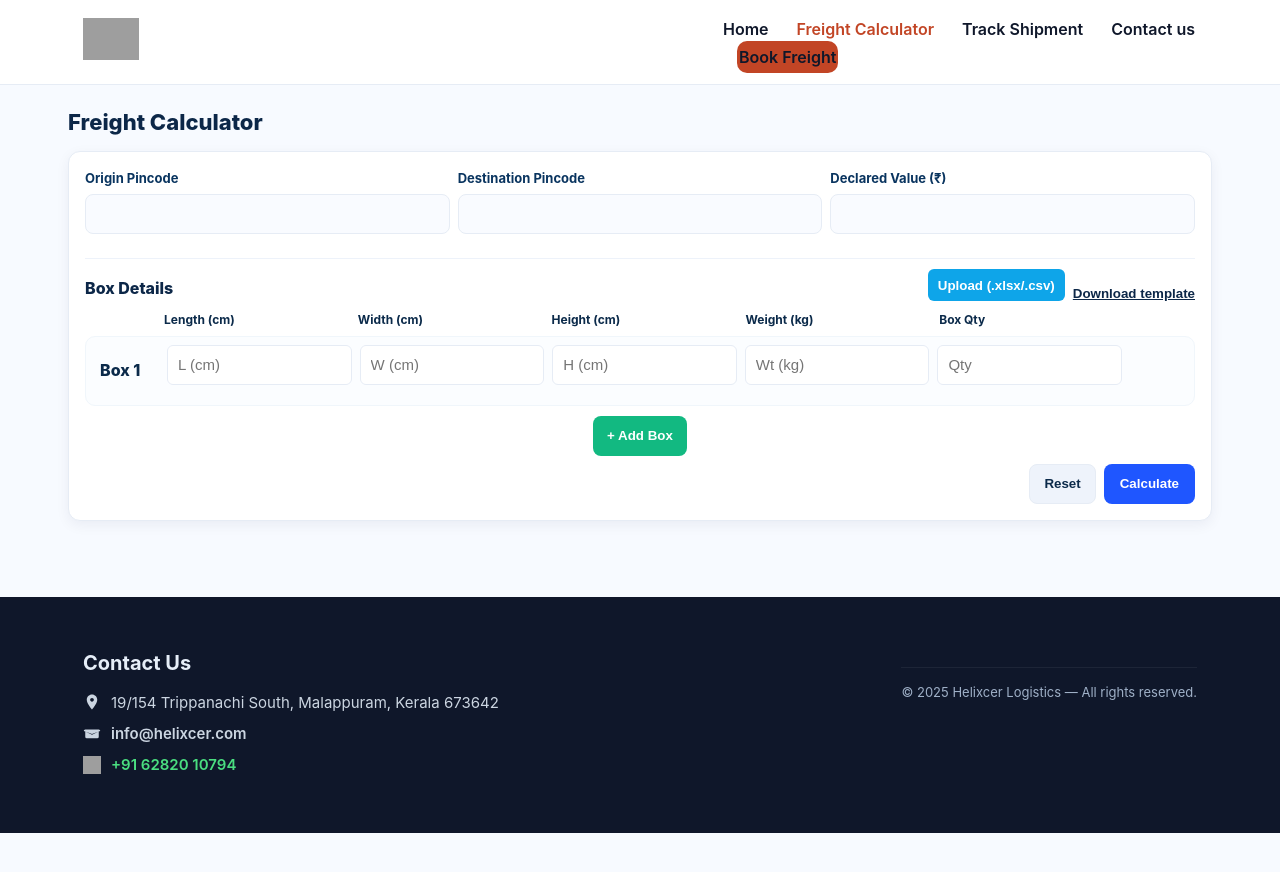
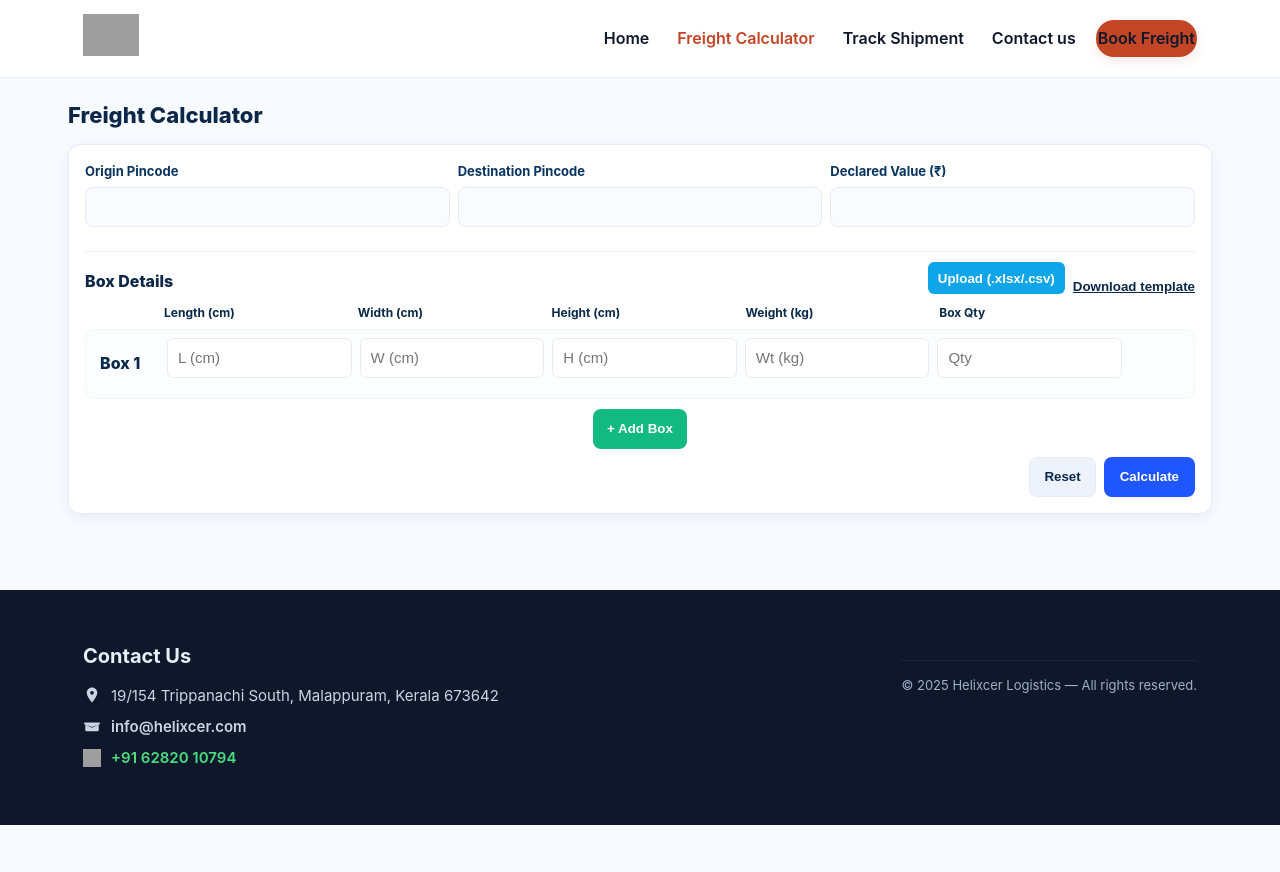
Before and after one commit to nisaran/helixcer-logistics, a Jekyll site: the page built from calculator/index.html, in a window 1280 px wide. Shown: the top 872 px of the page. Built offline with Jekyll 4.4.1, drawn with Linux system fonts in a browser that asks for light colours; grey boxes are pictures that could not be loaded.

Commit message:
Update style.css

```diff
--- a/assets/css/style.css
+++ b/assets/css/style.css
@@ -2,6 +2,7 @@
    FULL SITE CSS - Helixcer Logistics
    - Active color: #C24525
    - Unified header/footer, responsive menu, hamburger -> X
+   - Book Freight button included + fixed alignment
 ========================================================= */
 
 /* -----------------------
@@ -89,7 +90,7 @@ header.site-header{
   border-bottom:1px solid var(--border);
   position:sticky;
   top:0;
-  z-index:9999;
+  z-index:99999;
 }
 
 .header-wrap{
@@ -105,6 +106,12 @@ header.site-header{
 .logo img{height:42px}
 
 /* NAV styles */
+nav.nav{
+  display:flex;
+  align-items:center;
+  gap:18px;
+}
+
 nav.nav ul{
   display:flex;
   gap:24px;
@@ -114,33 +121,50 @@ nav.nav ul{
   padding:0;
 }
 
+nav.nav ul li{
+  display:inline-block;
+  white-space:nowrap;
+}
+
 nav.nav a{
-  color:var(--text);
+  color:var(--text) !important;
   font-weight:600;
-  text-decoration:none;
-  position:relative;
+  text-decoration:none !important;
   padding:6px 2px;
   transition: color .25s ease;
 }
 
-/* ACTIVE color only (no underline) */
 nav.nav a.active{
   color:var(--accent) !important;
 }
 
-/* Hover uses brand color too */
 nav.nav a:hover{
   color:var(--accent) !important;
 }
 
-/* Remove the underline pseudo-element entirely (if present earlier) */
-nav.nav a::after{content:none}
+/* -----------------------
+   BOOK FREIGHT BUTTON
+------------------------*/
+.book-btn{
+  background:var(--accent);
+  color:#fff !important;
+  padding:10px 16px;
+  border-radius:18px;
+  font-weight:700;
+  text-decoration:none !important;
+  margin-left:auto;
+  white-space:nowrap;
+  box-shadow:0 4px 12px rgba(194,69,37,0.12);
+  transition:background .25s ease, transform .2s ease;
+}
 
-/* Ensure nav links have adequate tap area */
-nav.nav a{line-height:1.2}
+.book-btn:hover{
+  background:var(--accent-dark);
+  transform:translateY(-1px);
+}
 
 /* -----------------------
-   HAMBURGER + MOBILE MENU
+   HAMBURGER + MOBILE
 ------------------------*/
 .hamburger{
   display:none;
@@ -156,29 +180,28 @@ nav.nav a{line-height:1.2}
   cursor:pointer;
 }
 
-/* bars (use brand color) */
 .hamburger .bar{
   width:26px;
   height:3px;
   background:var(--accent);
   border-radius:3px;
   position:absolute;
-  transition: transform .35s ease, opacity .25s ease, background .25s ease;
+  transition: transform .35s ease, opacity .25s ease;
 }
 
 .hamburger .top{transform:translateY(-8px)}
 .hamburger .middle{transform:translateY(0)}
 .hamburger .bottom{transform:translateY(8px)}
 
-/* When menu open -> morph to X */
 body.show-menu .hamburger .top{transform:translateY(0) rotate(45deg)}
 body.show-menu .hamburger .middle{opacity:0}
 body.show-menu .hamburger .bottom{transform:translateY(0) rotate(-45deg)}
 
-/* Mobile dropdown */
 @media (max-width:820px){
   .hamburger{display:flex}
   nav.nav{
+    flex-direction:column;
+    align-items:flex-start;
     display:none;
     position:absolute;
     top:68px;
@@ -191,15 +214,24 @@ body.show-menu .hamburger .bottom{transform:translateY(0) rotate(-45deg)}
     box-shadow:0 8px 24px rgba(0,0,0,0.06);
   }
   body.show-menu nav.nav{display:block}
-  nav.nav ul{flex-direction:column;gap:16px;align-items:flex-start}
-  /* Ensure active color in mobile dropdown too */
-  body.show-menu nav.nav a.active{color:var(--accent) !important}
+  nav.nav ul{
+    flex-direction:column;
+    gap:16px;
+  }
+  .book-btn{
+    margin-left:0;
+    margin-top:12px;
+    width:auto;
+  }
 }
 
 /* -----------------------
-   HEADER SHADOW ON SCROLL
+   HEADER SHADOW
 ------------------------*/
-.header--scrolled{box-shadow:0 8px 28px rgba(15,23,42,0.08);transition:box-shadow 180ms ease}
+.header--scrolled{
+  box-shadow:0 8px 28px rgba(15,23,42,0.08);
+  transition:box-shadow 180ms ease;
+}
 
 /* -----------------------
    FOOTER
@@ -223,13 +255,7 @@ footer a:hover{color:#fff}
 .center{text-align:center}
 
 /* -----------------------
-   SAFETY / OVERRIDES
-   - make sure header stays above any page content
-------------------------*/
-header.site-header{position:sticky;top:0;z-index:99999}
-
-/* -----------------------
-   OPTIONAL: small responsive tweaks
+   SMALL SCREEN TWEAKS
 ------------------------*/
 @media (max-width:480px){
   .header-wrap{padding:10px 12px}
@@ -238,64 +264,4 @@ header.site-header{position:sticky;top:0;z-index:99999}
   .hamburger .bar{width:22px}
 }
 
-/* ---------- Small fixes: uniform link color, prevent menu wrapping, book button ---------- */
-
-/* Force nav link color for all link states so other page css doesn't turn it blue */
-nav.nav a,
-nav.nav a:link,
-nav.nav a:visited,
-nav.nav a:active,
-nav.nav a:hover {
-  color: var(--text) !important;
-}
-
-/* Active state should use brand color */
-nav.nav a.active,
-body.show-menu nav.nav a.active {
-  color: var(--accent) !important;
-}
-
-/* Prevent menu items from wrapping and shifting on smaller desktop widths */
-nav.nav ul li {
-  display: inline-block;      /* prevent line-break wrapping */
-  white-space: nowrap;        /* keep text on single line */
-}
-
-/* Ensure the anchor inside the li uses no extra margins that cause shift */
-nav.nav ul li a {
-  display: inline-block;
-  vertical-align: middle;
-  padding: 6px 2px;
-}
-
-/* BOOK FREIGHT BUTTON (desktop + mobile) */
-.book-btn {
-  background: var(--accent);
-  color: #fff !important;
-  padding: 10px 16px;
-  border-radius: 10px;
-  font-weight: 700;
-  text-decoration: none !important;
-  margin-left: 16px;
-  white-space: nowrap;
-  transition: background .18s ease, transform .12s ease;
-}
-
-/* Hover */
-.book-btn:hover {
-  background: var(--accent-dark);
-  transform: translateY(-1px);
-}
-
-/* Mobile: show button as block inside dropdown and keep spacing */
-@media (max-width: 820px) {
-  .book-btn {
-    display: block;
-    margin: 14px 0 0 0;
-  }
-}
-
-/* Safety: if any page sets default anchor styles globally, ensure nav anchors don't inherit underlines */
-nav.nav a { text-decoration: none !important; }
-
 /* EOF */
```
